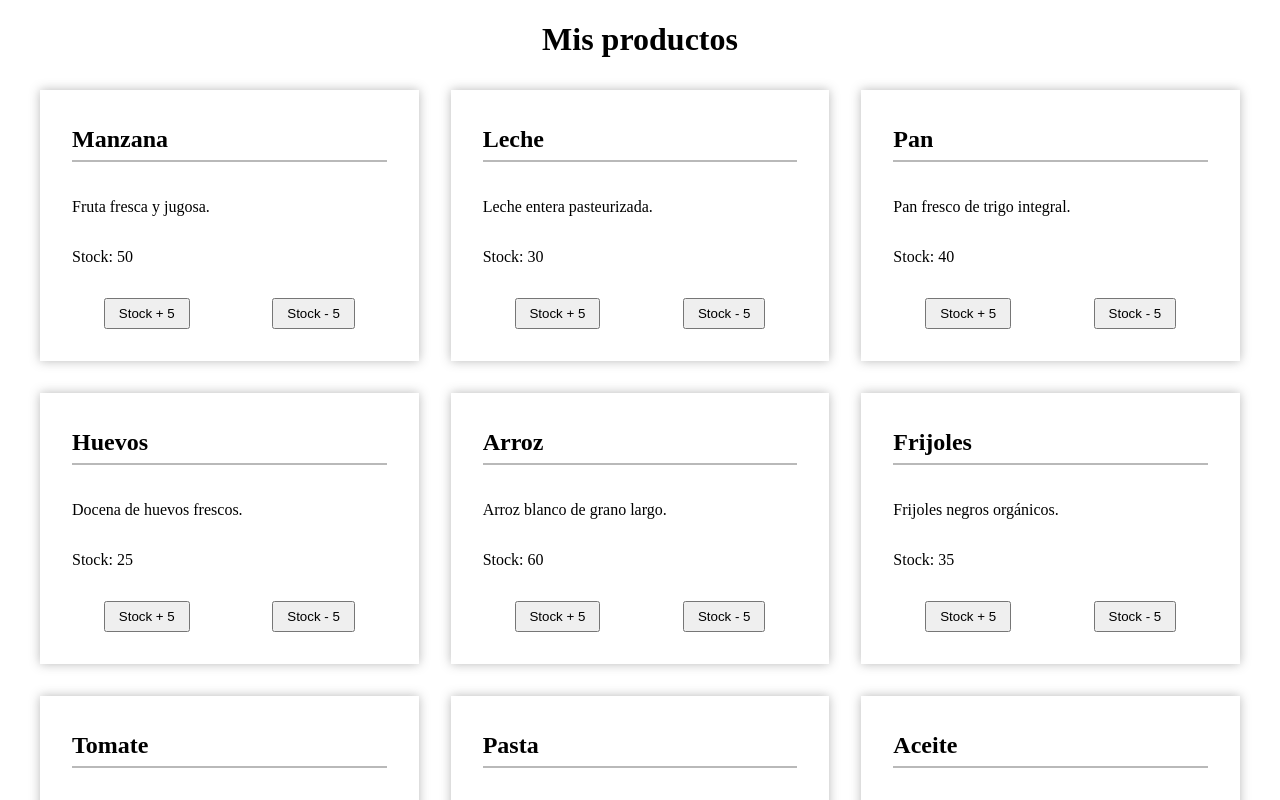
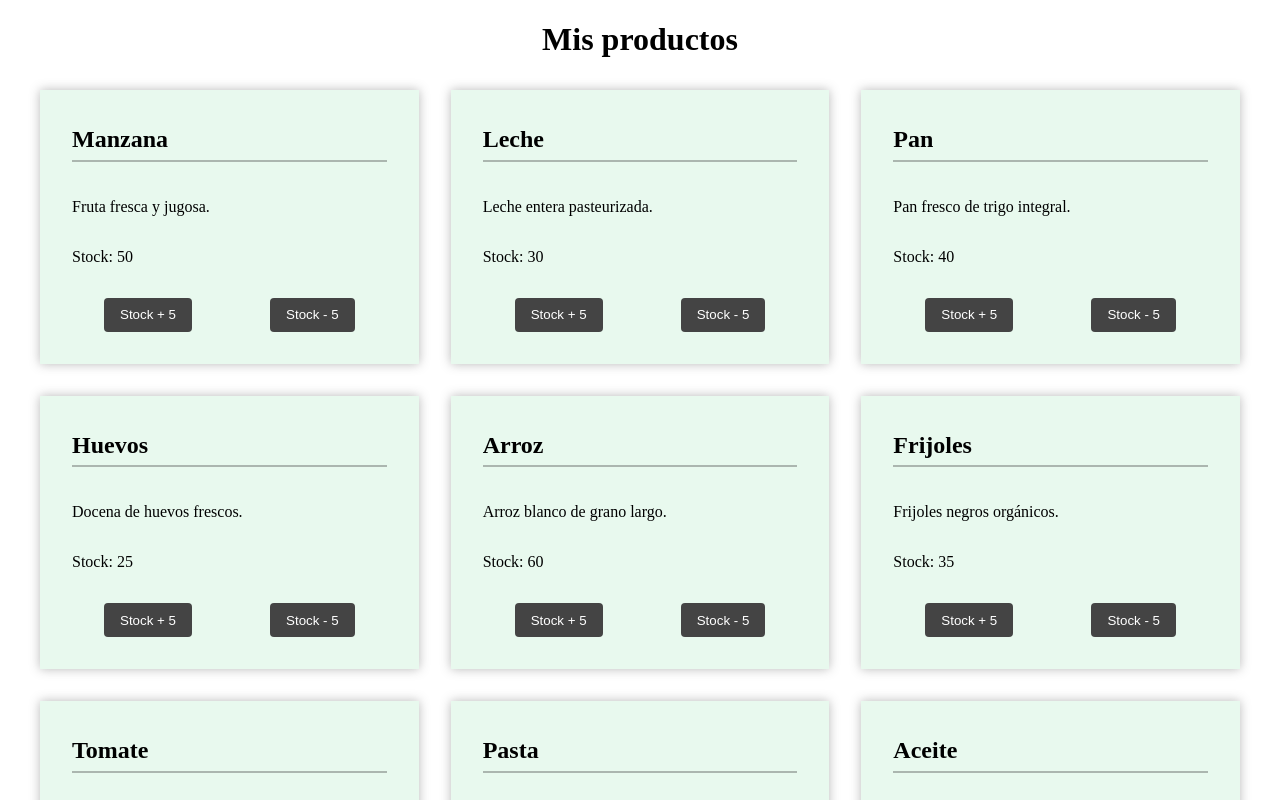
Before and after one commit to codeawapps/bootcamp-m7, an Angular app: page / in a window 1280 px wide. Shown: the top 800 px of the page. Built offline with nearby package versions, Linux system fonts and the light colour scheme.

Commit message:
feat: example 5

```diff
--- a/src/app/components/product/product.component.html
+++ b/src/app/components/product/product.component.html
@@ -1,14 +1,11 @@
 @if(product) {
-  <div>
-    <h2>{{ product.name }}</h2>
+  <div class="product__container" [ngClass]="hasStock() ? 'product__container--ok' : 'product__container--nok'">
+    <h2 class="product__title">{{ product.name }}</h2>
     <p>{{ product.desc }}</p>
     <p>Stock: {{ product.stock}}</p>
-    @if(!hasStock()) {
-      <p>No tiene stock</p>
-    }
-    <div class="container-btns">
-      <button (click)="onClickStock(true)">Stock + 5</button>
-      <button (click)="onClickStock()">Stock - 5</button>
+    <div class="product__container product__container--btns">
+      <button class="product__btn" (click)="onClickStock(true)">Stock + 5</button>
+      <button class="product__btn" [ngClass]="{'product__btn--no-stock': !hasStock()}" [disabled]="!hasStock()" (click)="onClickStock()">Stock - 5</button>
     </div>
   </div>
 }
--- a/src/app/components/product/product.component.scss
+++ b/src/app/components/product/product.component.scss
@@ -1,25 +1,76 @@
-div {
+// div {
+//   display: flex;
+//   flex-direction: column;
+//   padding: 1rem 2rem;
+//   box-shadow: 0 0 10px #4444445f;
+
+//   &.container-btns {
+//     flex-direction: row;
+//     justify-content: space-between;
+//     box-shadow: none;
+//   }
+// }
+
+// h2 {
+//   padding-bottom: 0.4rem;
+//   border-bottom: 2px solid #4444445f;
+// }
+
+// button {
+//   padding: 0.4rem 0.8rem;
+
+//   &:hover {
+//     cursor: pointer;
+//   }
+// }
+
+// BEM
+
+.product {
+  &__container {
     display: flex;
     flex-direction: column;
     padding: 1rem 2rem;
     box-shadow: 0 0 10px #4444445f;
 
-  &.container-btns {
+    &--ok {
+      background-color: #e8f9ee;
+    }
+    &--nok {
+      background-color: #f9ebe8;
+    }
+
+    &--btns {
       flex-direction: row;
       justify-content: space-between;
       box-shadow: none;
     }
   }
 
-h2 {
+  &__title {
     padding-bottom: 0.4rem;
     border-bottom: 2px solid #4444445f;
   }
 
-button {
-  padding: 0.4rem 0.8rem;
+  &__btn {
+    background-color: #444;
+    border: none;
+    border-radius: 4px;
+    color: #fff;
+    padding: 0.6rem 1rem;
 
     &:hover {
       cursor: pointer;
+      background-color: #222;
+    }
+
+    &--no-stock {
+      background-color: #5f5f5f;
+
+      &:hover {
+        background-color: #5f5f5f;
+        cursor: not-allowed;
       }
     }
+  }
+}
```
Also changed, not shown: src/app/components/product/product.component.ts (+3 -5 lines). Lines whose indentation alone changed are shown as unchanged.
